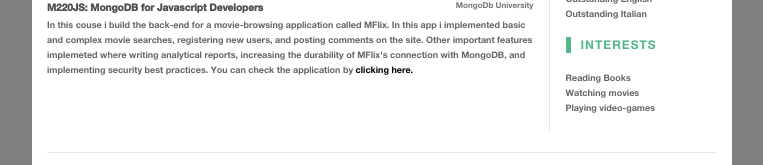
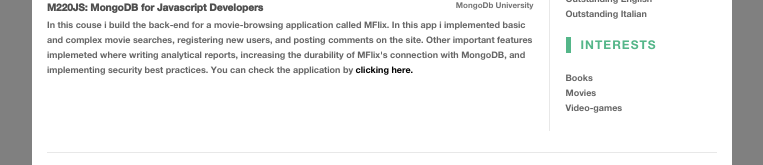
Before and after one commit to GreyM22/cv-it, a plain HTML site: page index.html in a window 1280 px wide. Shown: the part 725-890 px from the top of the page, without its empty margins (258-1021 px from the left). Drawn offline with nearby package versions, Linux system fonts and the light colour scheme.

Commit message:
made a small change

```diff
--- a/index.html
+++ b/index.html
@@ -260,9 +260,9 @@
                             interests
                         </h3>
                         <ul class="list-unstyled">
-                            <li>Reading Books</li>
-                            <li>Watching movies</li>
-                            <li>Playing video-games</li>
+                            <li>Books</li>
+                            <li>Movies</li>
+                            <li>Video-games</li>
                         </ul>
                     </div>
                 </div>
```
